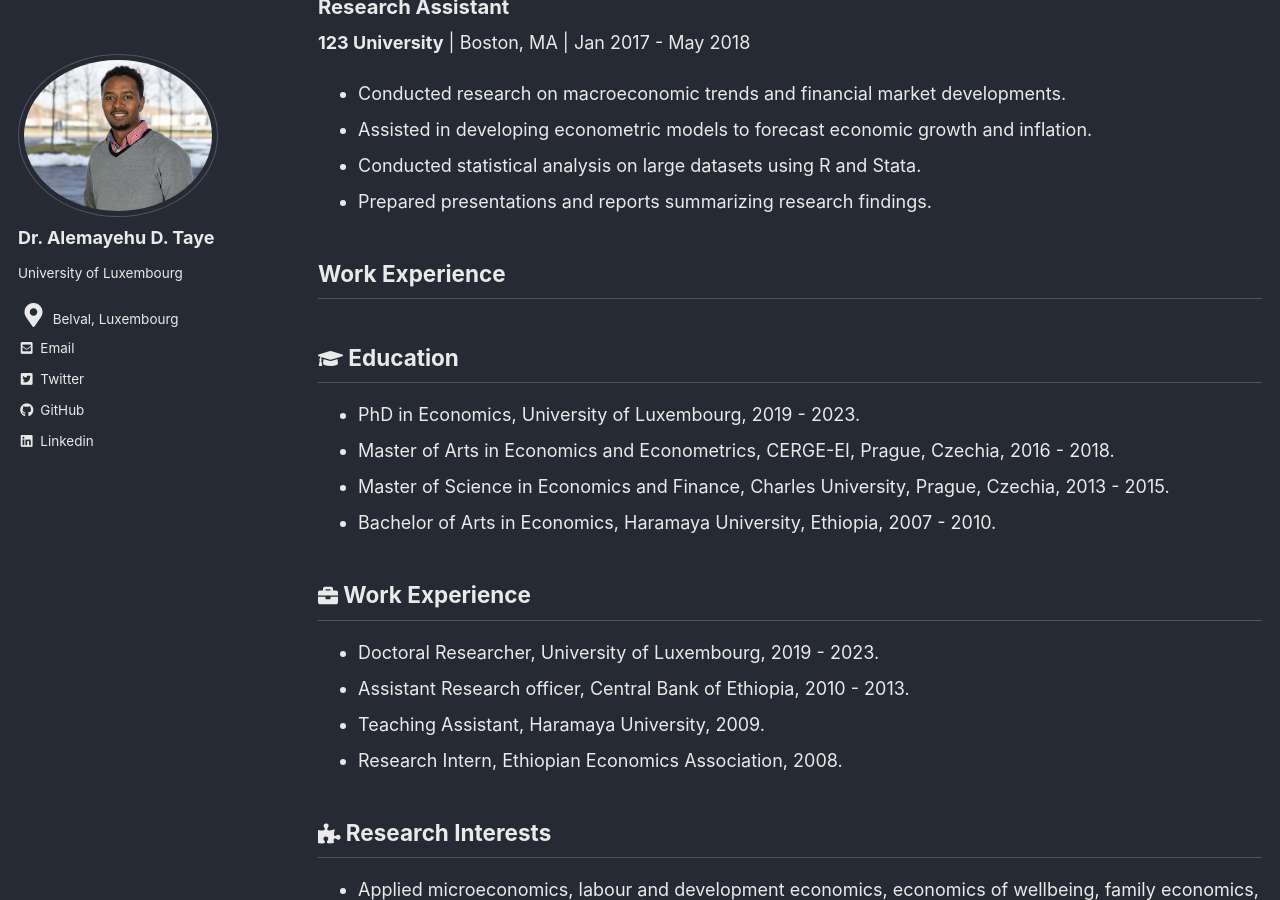
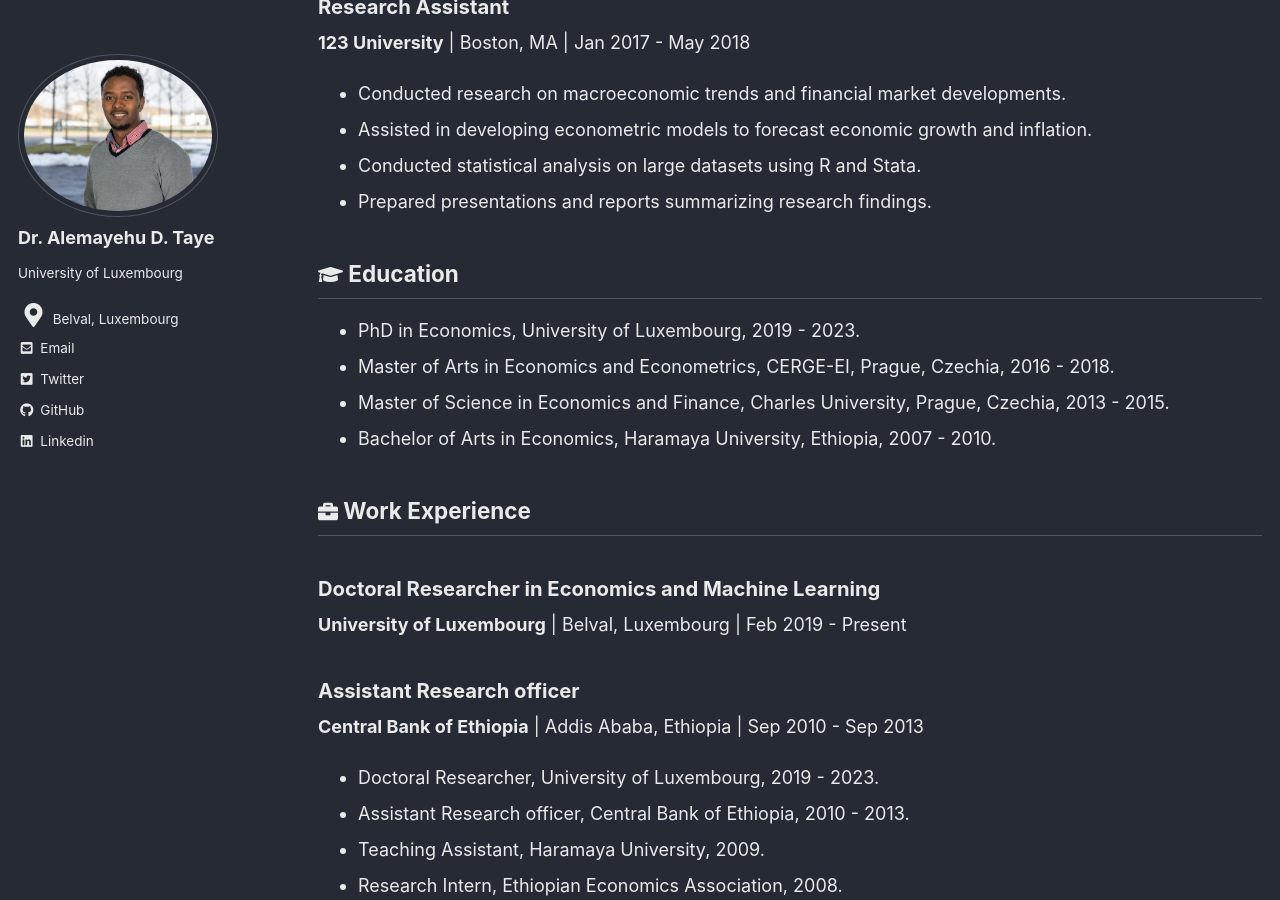
Before and after one commit to AlexTaye/AlexTAYE, a Jekyll site: the page built from _pages/CV.md, in a window 1280 px wide and 900 px high, scrolled down 1051 px. Built offline with Jekyll 4.4.1, drawn with Linux system fonts in a browser that asks for light colours; cached includes are drawn as plain includes.

Commit message:
Update CV.md

```diff
--- a/_pages/CV.md
+++ b/_pages/CV.md
@@ -46,8 +46,6 @@ toc_icon: "gear"
 - Prepared presentations and reports summarizing research findings.
 
 
-## Work Experience
-
 ## <i class='fas fa-graduation-cap' style='font-size:20px'></i> Education
 
 - PhD in Economics, University of Luxembourg, 2019 - 2023.
@@ -57,6 +55,12 @@ toc_icon: "gear"
 
 
 ## <i class='fas fa-briefcase' style='font-size:20px'></i> Work Experience
+### Doctoral Researcher in Economics and Machine Learning
+**University of Luxembourg** | Belval, Luxembourg | Feb 2019 - Present
+
+### Assistant Research officer
+**Central Bank of Ethiopia** | Addis Ababa, Ethiopia | Sep 2010 - Sep 2013
+
 - Doctoral Researcher, University of Luxembourg, 2019 - 2023.
 - Assistant Research officer, Central Bank of Ethiopia, 2010 - 2013.
 - Teaching Assistant, Haramaya University, 2009.
```
